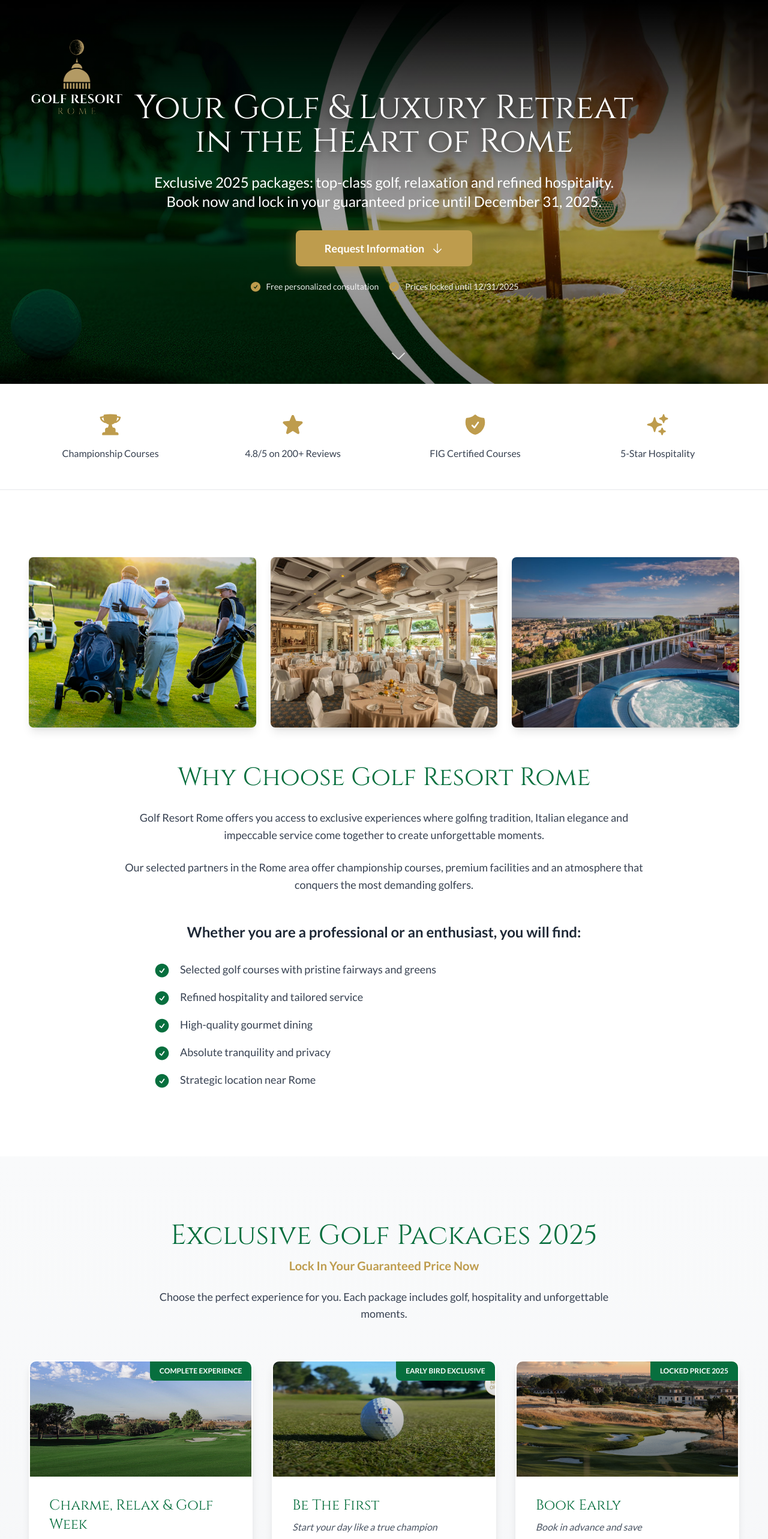
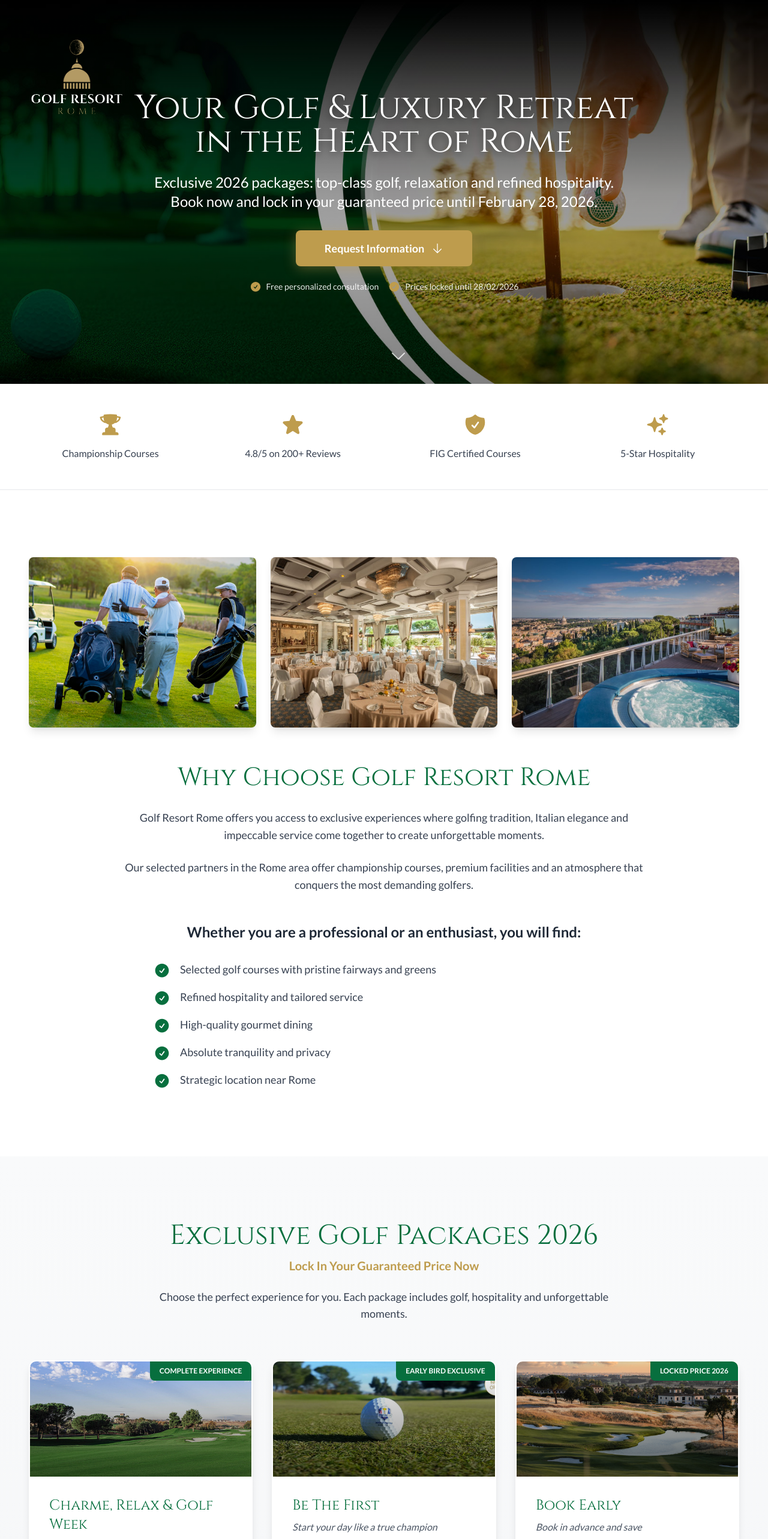
Before and after one commit to filippobosco/golfresort, a Next.js app: page / in a window 1280 px wide. Shown: the top 2566 px of the page at 60% size. Built offline with nearby package versions, Linux system fonts and the light colour scheme.

Commit message:
Update layout, sections and documentation

```diff
--- a/app/layout.tsx
+++ b/app/layout.tsx
@@ -19,11 +19,11 @@ const lato = Lato({
 
 export const metadata: Metadata = {
   title: 'Golf Resort Rome - Your Golf & Luxury Retreat in the Heart of Rome',
-  description: 'Exclusive 2025 packages: top-class golf, relaxation and refined hospitality. Book now and lock in your guaranteed price until December 31, 2025.',
+  description: 'Exclusive 2026 packages: top-class golf, relaxation and refined hospitality. Book now and lock in your guaranteed price until February 28, 2026.',
   keywords: 'golf resort rome, golf club rome, golf packages, golf course rome, luxury golf italy',
   openGraph: {
     title: 'Golf Resort Rome - Your Golf & Luxury Retreat',
-    description: 'Exclusive 2025 packages: top-class golf, relaxation and refined hospitality.',
+    description: 'Exclusive 2026 packages: top-class golf, relaxation and refined hospitality.',
     type: 'website',
   },
 }
--- a/components/sections/ContactFormSection.tsx
+++ b/components/sections/ContactFormSection.tsx
@@ -165,7 +165,7 @@ export default function ContactFormSection() {
           {/* Header */}
           <div className="text-center mb-12">
             <h2 className="font-cinzel text-3xl md:text-4xl lg:text-[38px] text-primary mb-4">
-              Request Information About 2025 Packages
+              Request Information About 2026 Packages
             </h2>
             <p className="font-lato text-lg text-gray-600">
               Fill out the form and we will contact you within 24 hours with all personalized information for you.
@@ -339,7 +339,7 @@ export default function ContactFormSection() {
                   name="preferredDates"
                   value={formData.preferredDates}
                   onChange={handleChange}
-                  placeholder="e.g. May 15-22, 2025"
+                  placeholder="e.g. December 15-22, 2025"
                   className="w-full pl-12 pr-4 py-4 border-2 border-gray-300 rounded-lg font-lato transition-all focus:outline-none focus:border-primary focus:ring-4 focus:ring-primary/10"
                 />
               </div>
--- a/components/sections/FAQSection.tsx
+++ b/components/sections/FAQSection.tsx
@@ -21,7 +21,7 @@ const faqs = [
     answer: 'No, our packages are open to all golfers. No affiliation is required to book.',
   },
   {
-    question: 'How long are the 2025 prices valid?',
+    question: 'How long are the 2026 prices valid?',
     answer: 'Package prices are guaranteed for bookings made by February 28, 2026. From March 1st, 2026 rates will be updated.',
   },
   {
--- a/components/sections/HeroSection.tsx
+++ b/components/sections/HeroSection.tsx
@@ -71,8 +71,8 @@ export default function HeroSection() {
           animate={{ opacity: 1, y: 0 }}
           transition={{ delay: 0.8, duration: 0.8, ease: 'easeOut' }}
         >
-          Exclusive 2025 packages: top-class golf, relaxation and refined hospitality.<br />
-          Book now and lock in your guaranteed price until December 31, 2025.
+          Exclusive 2026 packages: top-class golf, relaxation and refined hospitality.<br />
+          Book now and lock in your guaranteed price until February 28, 2026.
         </motion.p>
 
         <motion.div
@@ -102,7 +102,7 @@ export default function HeroSection() {
           </div>
           <div className="flex items-center gap-2">
             <CheckCircleIcon className="w-5 h-5 text-gold" />
-            <span>Prices locked until 12/31/2025</span>
+            <span>Prices locked until 28/02/2026</span>
           </div>
         </motion.div>
       </div>
--- a/components/sections/PackagesSection.tsx
+++ b/components/sections/PackagesSection.tsx
@@ -48,7 +48,7 @@ const packages = [
     priceNote: '',
   },
   {
-    badge: 'LOCKED PRICE 2025',
+    badge: 'LOCKED PRICE 2026',
     badgeColor: 'bg-primary',
     title: 'Book Early',
     tagline: 'Book in advance and save',
@@ -99,7 +99,7 @@ export default function PackagesSection() {
           transition={{ duration: 0.8 }}
         >
           <h2 className="font-cinzel text-3xl md:text-4xl lg:text-[46px] text-primary mb-4">
-            Exclusive Golf Packages 2025
+            Exclusive Golf Packages 2026
           </h2>
           <p className="font-lato font-bold text-xl text-gold mb-6">
             Lock In Your Guaranteed Price Now
@@ -228,7 +228,7 @@ export default function PackagesSection() {
             </div>
             <div className="flex items-center gap-2">
               <CheckCircleIcon className="w-5 h-5 text-primary" />
-              <span>Guaranteed prices until 02/28/2025</span>
+              <span>Guaranteed prices until 02/28/2026</span>
             </div>
           </div>
         </motion.div>
--- a/components/sections/UrgencyBanner.tsx
+++ b/components/sections/UrgencyBanner.tsx
@@ -38,7 +38,7 @@ export default function UrgencyBanner() {
           transition={{ duration: 0.8, delay: 0.2 }}
         >
           <p>
-            Our exclusive packages are available at a fixed and locked price only until the end of 2025.
+            Our exclusive packages are available at a fixed and locked price only until 28 February 2026.
           </p>
           <p>
             From March 1st, 2026, rates will be updated.
```
Also changed, not shown: 1 other file (tests, documents, lock files or other folders).
